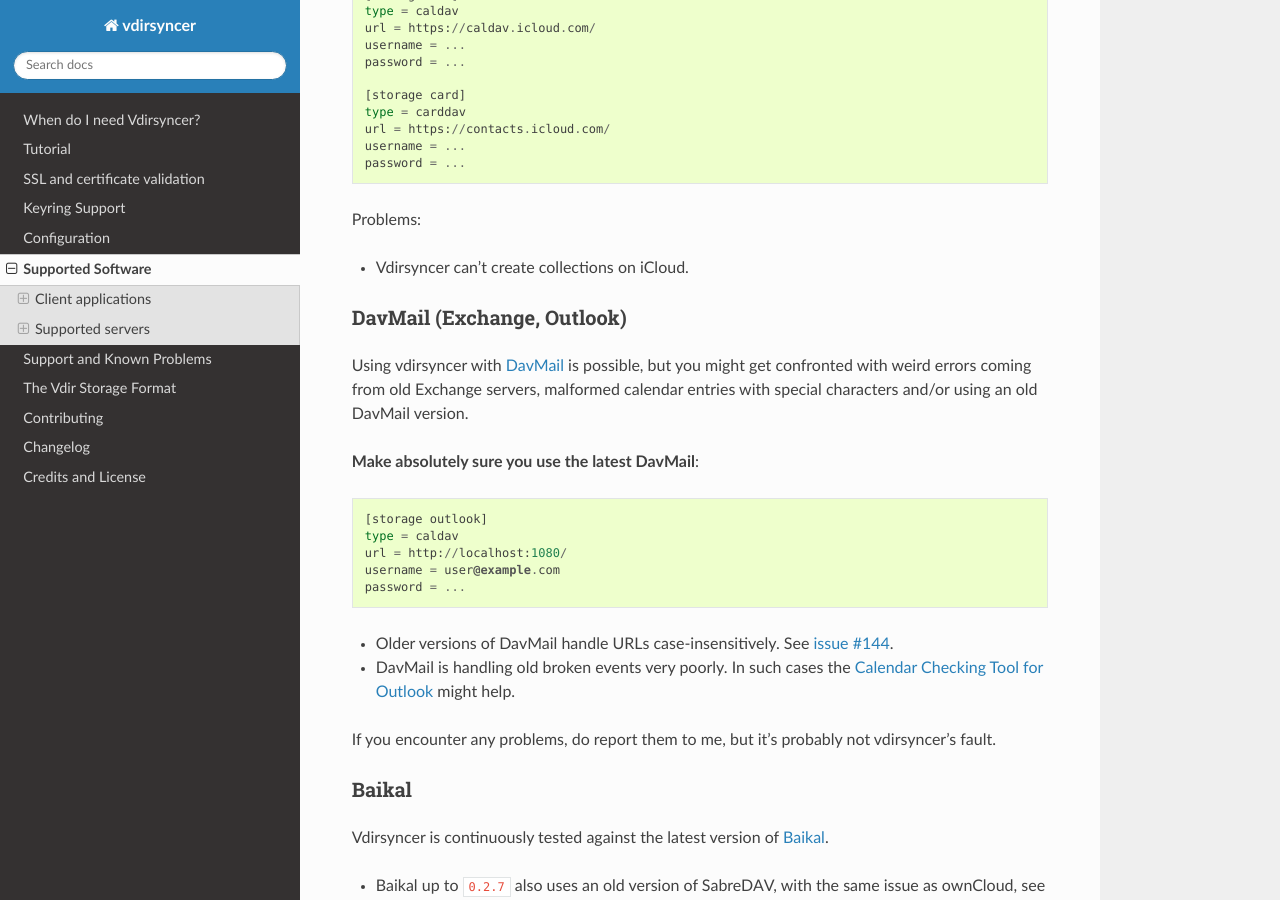
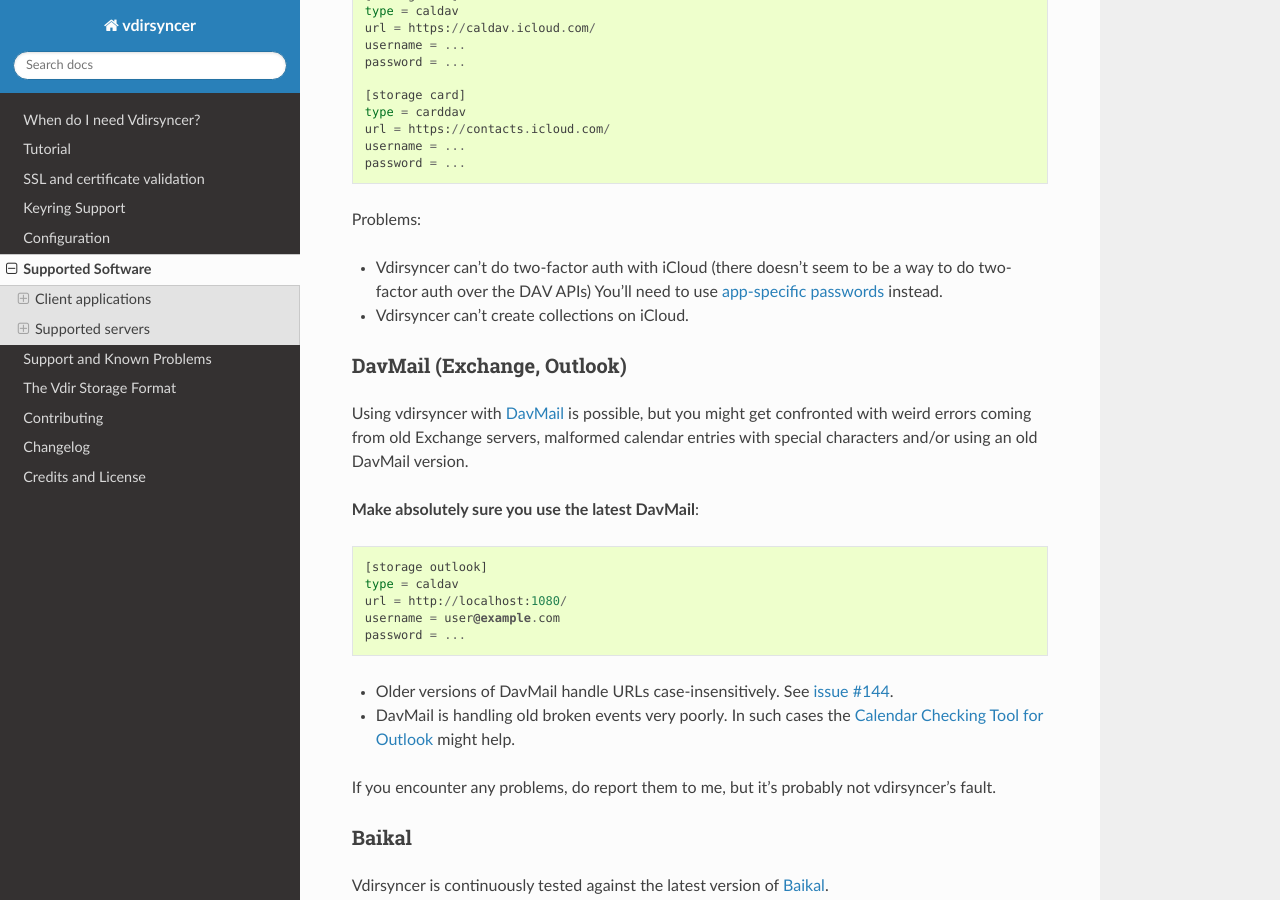
Before and after one commit to pimutils/vdirsyncer, a Sphinx documentation site: the page built from docs/supported.rst, in a window 1280 px wide and 900 px high, scrolled down 2140 px. Built offline with Sphinx 7.4.7 and the Read the Docs theme 2.0.0, drawn with Linux system fonts in a browser that asks for light colours.

Commit message:
Add note regarding iCloud's 2fa
See #220

```diff
--- a/docs/supported.rst
+++ b/docs/supported.rst
@@ -149,6 +149,9 @@
 
 Problems:
 
+- Vdirsyncer can't do two-factor auth with iCloud (there doesn't seem to be a
+  way to do two-factor auth over the DAV APIs) You'll need to use `app-specific
+  passwords <https://support.apple.com/en-us/HT204397>`_ instead.
 - Vdirsyncer can't create collections on iCloud.
 
 .. _iCloud: https://www.icloud.com/
```
